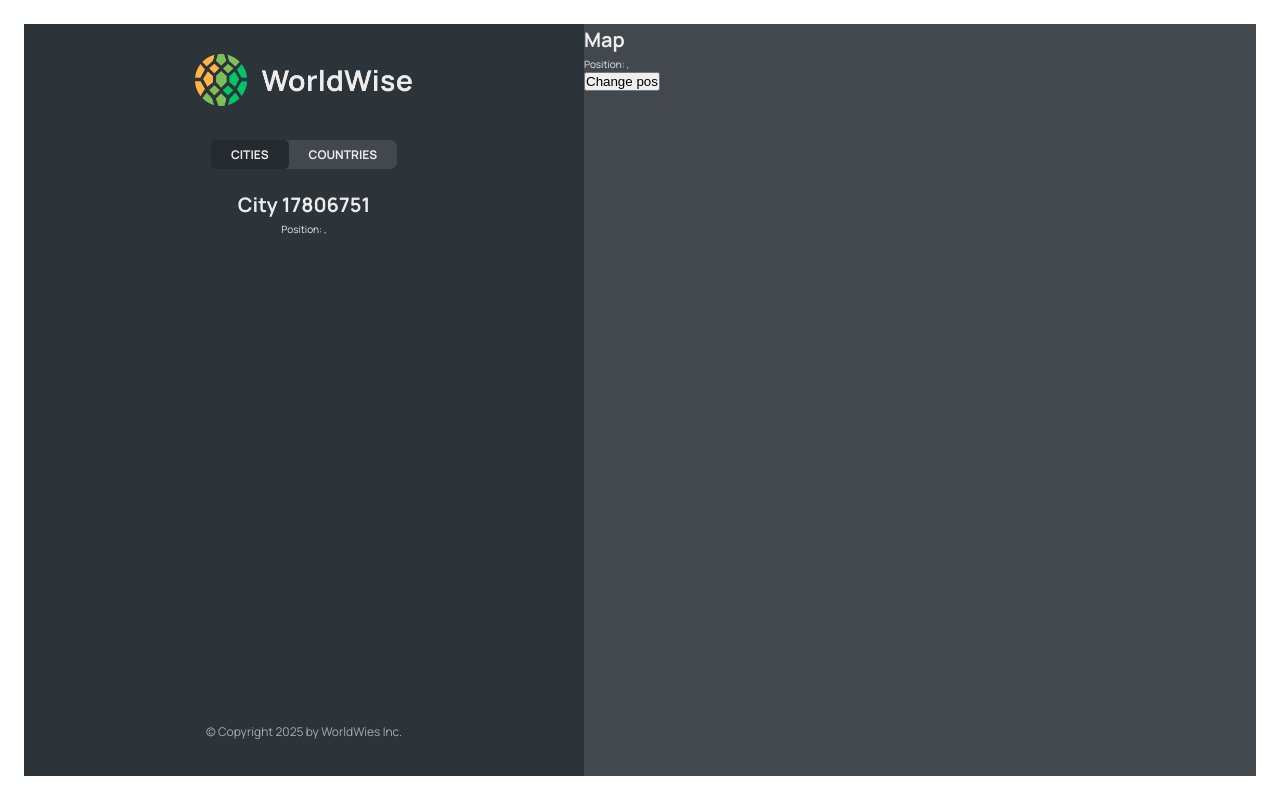
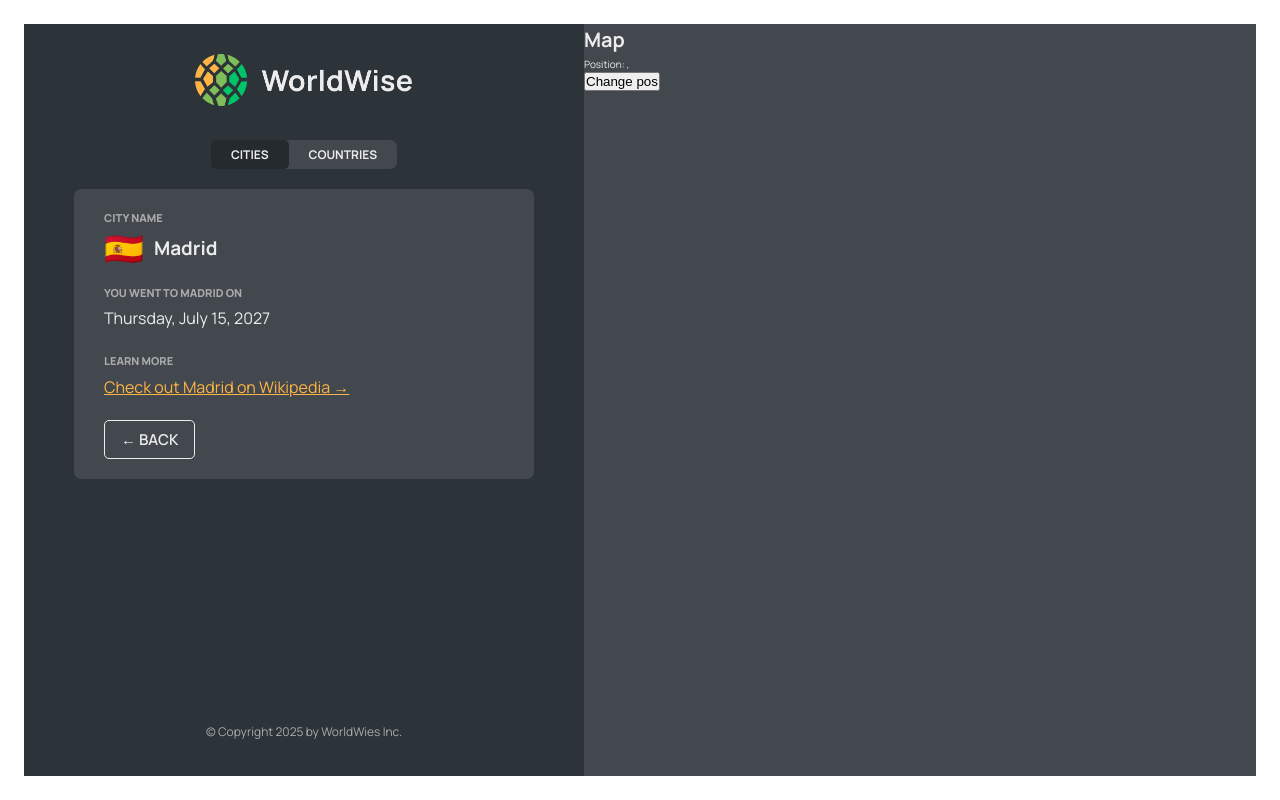
Before and after one commit to justine92415/React_WorldWise, a React (Vite) app: page /app/cities/17806751 in a window 1280 px wide. Built offline with nearby package versions, Linux system fonts and the light colour scheme; data requests are answered from the project's data file.

Commit message:
feat(city):229.新增城市詳細頁面及回到上一頁按鈕功能

```diff
--- /dev/null
+++ b/src/components/BackButton.tsx
@@ -0,0 +1,21 @@
+import { FormEvent } from 'react';
+import Button from './Button';
+import { useNavigate } from 'react-router-dom';
+
+function BackButton() {
+  const navigate = useNavigate();
+
+  return (
+    <Button
+      type="back"
+      onClick={(e: FormEvent) => {
+        e.preventDefault();
+        navigate(-1);
+      }}
+    >
+      &larr; Back
+    </Button>
+  );
+}
+
+export default BackButton;
--- a/src/components/City.tsx
+++ b/src/components/City.tsx
@@ -1,75 +1,73 @@
-import { useParams, useSearchParams } from 'react-router-dom';
+import { useParams } from 'react-router-dom';
 import styles from './City.module.css';
+import { useCities } from '../contexts/CitiesContext';
+import { useEffect } from 'react';
+import { ICity } from '../types';
+import Spinner from './Spinner';
+import BackButton from './BackButton';
 
-const formatDate = (date: string) =>
-  new Intl.DateTimeFormat('en', {
+const formatDate = (date: string | null) => {
+  return new Intl.DateTimeFormat('en', {
     day: 'numeric',
     month: 'long',
     year: 'numeric',
     weekday: 'long',
-  }).format(new Date(date));
+  }).format(new Date(date!));
+};
 
 function City() {
   const { id } = useParams();
-  const [searchParams, setSearchParams] = useSearchParams();
+  const { getCity, currentCity, isLoading } = useCities();
 
-  const lat = searchParams.get('lat');
-  const lng = searchParams.get('lng');
+  useEffect(
+    function () {
+      getCity(id!);
+    },
+    [id]
+  );
 
-  // TEMP DATA
-  const currentCity = {
-    cityName: 'Lisbon',
-    emoji: '🇵🇹',
-    date: '2027-10-31T15:59:59.138Z',
-    notes: 'My favorite city so far!',
-  };
+  const { cityName, date, notes, emoji } = currentCity as ICity;
 
-  // const { cityName, emoji, date, notes } = currentCity;
+  if (isLoading) return <Spinner />;
 
-  return <>
-    <h1>City {id}</h1>
-    <p>
-      Position: {lat}, {lng}
-    </p>
-  </>;
+  return (
+    <div className={styles.city}>
+      <div className={styles.row}>
+        <h6>City name</h6>
+        <h3>
+          <span>{emoji}</span> {cityName}
+        </h3>
+      </div>
 
-  // return (
-  //   <div className={styles.city}>
-  //     <div className={styles.row}>
-  //       <h6>City name</h6>
-  //       <h3>
-  //         <span>{emoji}</span> {cityName}
-  //       </h3>
-  //     </div>
+      <div className={styles.row}>
+        <h6>You went to {cityName} on</h6>
+        <p>{formatDate(date || null)}</p>
+      </div>
 
-  //     <div className={styles.row}>
-  //       <h6>You went to {cityName} on</h6>
-  //       <p>{formatDate(date || null)}</p>
-  //     </div>
+      {notes && (
+        <div className={styles.row}>
+          <h6>Your notes</h6>
+          <p>{notes}</p>
+        </div>
+      )}
 
-  //     {notes && (
-  //       <div className={styles.row}>
-  //         <h6>Your notes</h6>
-  //         <p>{notes}</p>
-  //       </div>
-  //     )}
+      <div className={styles.row}>
+        <h6>Learn more</h6>
+        <a
+          href={`https://en.wikipedia.org/wiki/${cityName}`}
+          target="_blank"
+          rel="noreferrer"
+        >
+          Check out {cityName} on Wikipedia &rarr;
+        </a>
+      </div>
 
-  //     <div className={styles.row}>
-  //       <h6>Learn more</h6>
-  //       <a
-  //         href={`https://en.wikipedia.org/wiki/${cityName}`}
-  //         target="_blank"
-  //         rel="noreferrer"
-  //       >
-  //         Check out {cityName} on Wikipedia &rarr;
-  //       </a>
-  //     </div>
+      <div>
+        <BackButton />
+      </div>
 
-  //     <div>
-  //       <ButtonBack />
-  //     </div>
-  //   </div>
-  // );
+    </div>
+  );
 }
 
 export default City;
--- a/src/components/CityItem.tsx
+++ b/src/components/CityItem.tsx
@@ -1,6 +1,7 @@
 import styles from './CityItem.module.css';
 import { CityItemProps } from '../types';
 import { Link } from 'react-router-dom';
+import { useCities } from '../contexts/CitiesContext';
 
 const formatDate = (date: string) =>
   new Intl.DateTimeFormat('en', {
@@ -11,11 +12,14 @@
   }).format(new Date(date));
 
 function CityItem({ city }: CityItemProps) {
+  const { currentCity } = useCities();
   const { cityName, emoji, date, id, position } = city;
 
   return (
     <li>
-      <Link className={styles.cityItem} to={`${id}?lat=${position.lat}&lng=${position.lng}`}>
+      <Link className={`${styles.cityItem} ${
+        currentCity.id === id ? styles['cityItem--active'] : ''
+      }`} to={`${id}?lat=${position.lat}&lng=${position.lng}`}>
         <span className={styles.emoji}>{emoji}</span>
         <h3 className={styles.name}>{cityName}</h3>
         <time className={styles.date}>({formatDate(date)})</time>
--- a/src/components/Form.tsx
+++ b/src/components/Form.tsx
@@ -1,10 +1,9 @@
-// "https://api.bigdatacloud.net/data/reverse-geocode-client?latitude=0&longitude=0"
-
-import { FormEvent, useState } from 'react';
+import { useState } from 'react';
 
 import styles from './Form.module.css';
 import Button from './Button';
 import { useNavigate } from 'react-router-dom';
+import BackButton from './BackButton';
 
 export function convertToEmoji(countryCode: any) {
   const codePoints = countryCode
@@ -54,10 +53,7 @@
 
       <div className={styles.buttons}>
         <Button type='primary'>Add</Button>
-        <Button type='back' onClick={(e: FormEvent)=> {
-          e.preventDefault();
-          navigate(-1);
-        }}>&larr; Back</Button>
+        <BackButton />
       </div>
     </form>
   );
--- a/src/contexts/CitiesContext.tsx
+++ b/src/contexts/CitiesContext.tsx
@@ -7,6 +7,7 @@
 function CitiesProvider({ children }: { children: React.ReactNode }) {
   const [cities, setCities] = useState<ICity[]>([]);
   const [isLoading, setIsLoading] = useState(false);
+  const [currentCity, setCurrentCity] = useState<ICity>({} as ICity);
 
   useEffect(function () {
     async function fetchCities() {
@@ -24,11 +25,26 @@
     fetchCities();
   }, []);
 
+  async function getCity(id: string) {
+    try {
+      setIsLoading(true);
+      const res = await fetch(`${BASE_URL}/cities/${id}`);
+      const data = await res.json();
+      setCurrentCity(data);
+    } catch {
+      alert('There was an error loading data...');
+    } finally {
+      setIsLoading(false);
+    }
+  }
+
   return (
     <CitiesContext.Provider
       value={{
         cities,
         isLoading,
+        currentCity,
+        getCity,
       }}
     >
       {children}
--- a/src/types.ts
+++ b/src/types.ts
@@ -45,4 +45,6 @@
 export interface CitiesContextType {
   cities: ICity[];
   isLoading: boolean;
+  currentCity: ICity;
+  getCity: (id: string) => Promise<void>;
 }
```
